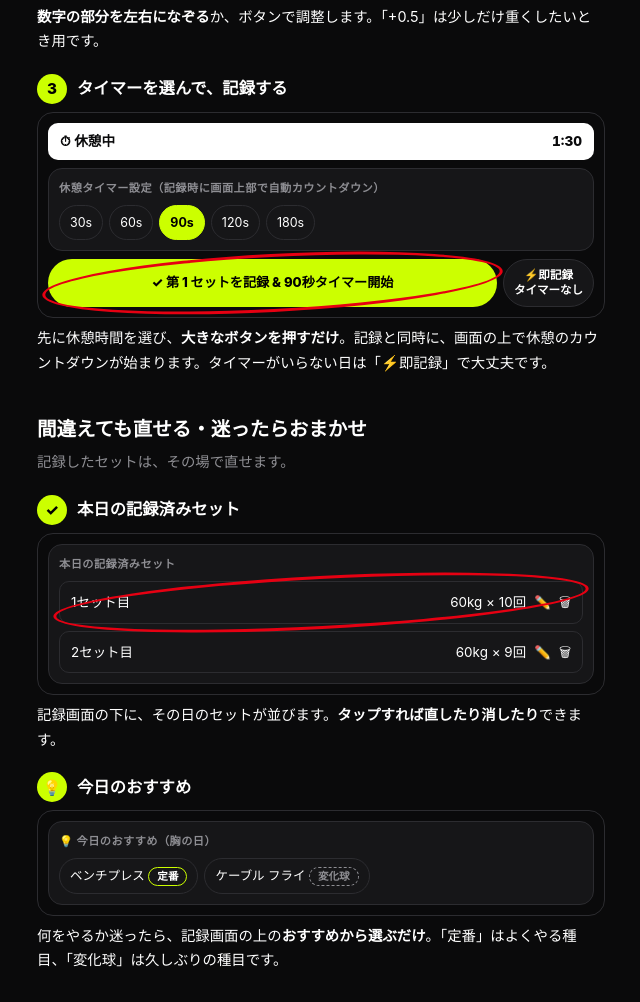
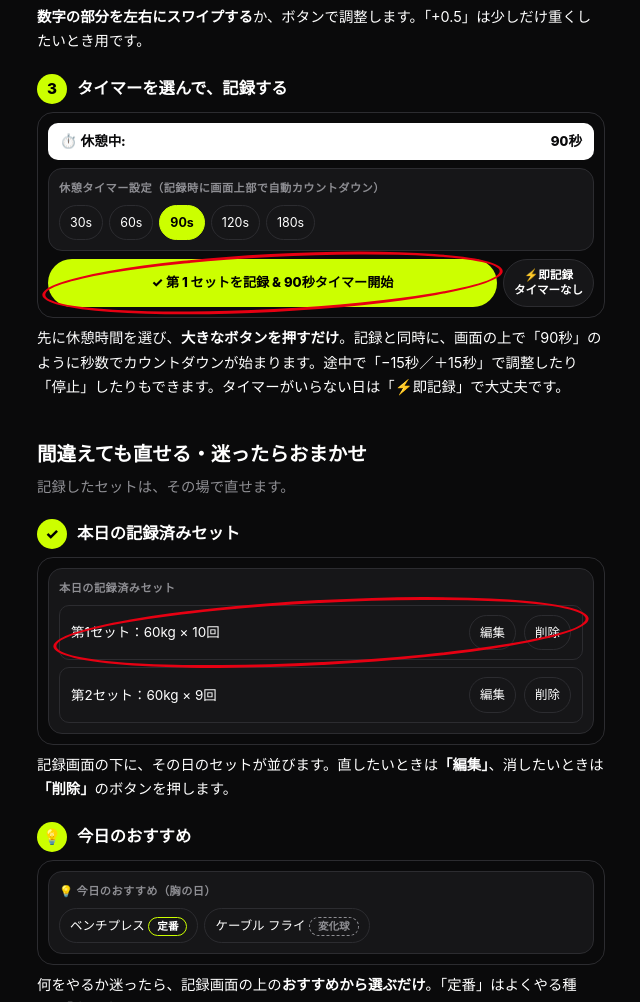
Before and after one commit to taichi-nagashima/workout-log-preview, a plain HTML site: page guide.html in a window 1280 px wide. Shown: the part 1141-2143 px from the top of the page, without its empty margins (319-959 px from the left). Drawn offline with Linux system fonts and the light colour scheme.

Commit message:
Add files via upload

```diff
--- a/guide.html
+++ b/guide.html
@@ -184,7 +184,7 @@
 <div class="step">
   <div class="step-head"><div class="step-num">2</div><div class="step-title">重量と回数を入れる</div></div>
   <div class="mock-screen">
-    <div class="mock-card"><div class="mock-label">重量 (WEIGHT) ⇄ 左右になぞって調整</div>
+    <div class="mock-card"><div class="mock-label">重量 (WEIGHT) ⇄ 左右スワイプで調整</div>
       <div class="redmark"><div class="mock-display">60<span class="unit">kg</span></div></div>
       <div class="mock-rowflex"><span class="mock-btn">-10</span><span class="mock-btn">-5</span><span class="mock-btn">+0.5</span><span class="mock-btn">+5</span><span class="mock-btn">+10</span></div>
     </div>
@@ -192,13 +192,13 @@
       <div class="mock-display">10<span class="unit">reps</span></div>
     </div>
   </div>
-  <p class="cap"><b>数字の部分を左右になぞる</b>か、ボタンで調整します。「+0.5」は少しだけ重くしたいとき用です。</p>
+  <p class="cap"><b>数字の部分を左右にスワイプする</b>か、ボタンで調整します。「+0.5」は少しだけ重くしたいとき用です。</p>
 </div>
 
 <div class="step">
   <div class="step-head"><div class="step-num">3</div><div class="step-title">タイマーを選んで、記録する</div></div>
   <div class="mock-screen">
-    <div class="mock-timerbar"><span>⏱ 休憩中</span><span>1:30</span></div>
+    <div class="mock-timerbar"><span>⏱️ 休憩中:</span><span>90秒</span></div>
     <div class="mock-card"><div class="mock-label">休憩タイマー設定（記録時に画面上部で自動カウントダウン）</div>
       <div class="mock-rowflex"><span class="mock-chip">30s</span><span class="mock-chip">60s</span><span class="mock-chip on">90s</span><span class="mock-chip">120s</span><span class="mock-chip">180s</span></div>
     </div>
@@ -207,7 +207,7 @@
       <div class="mock-skip">⚡即記録<br>タイマーなし</div>
     </div>
   </div>
-  <p class="cap">先に休憩時間を選び、<b>大きなボタンを押すだけ</b>。記録と同時に、画面の上で休憩のカウントダウンが始まります。タイマーがいらない日は「⚡即記録」で大丈夫です。</p>
+  <p class="cap">先に休憩時間を選び、<b>大きなボタンを押すだけ</b>。記録と同時に、画面の上で「90秒」のように秒数でカウントダウンが始まります。途中で「−15秒／＋15秒」で調整したり「停止」したりもできます。タイマーがいらない日は「⚡即記録」で大丈夫です。</p>
 </div>
 
 <h2>間違えても直せる・迷ったらおまかせ</h2>
@@ -217,11 +217,11 @@
   <div class="step-head"><div class="step-num">✓</div><div class="step-title">本日の記録済みセット</div></div>
   <div class="mock-screen">
     <div class="mock-card"><div class="mock-label">本日の記録済みセット</div>
-      <div class="redmark"><div class="mock-listrow"><span>1セット目</span><span class="grow"></span><span>60kg × 10回</span><span>✏️</span><span>🗑</span></div></div>
-      <div class="mock-listrow"><span>2セット目</span><span class="grow"></span><span>60kg × 9回</span><span>✏️</span><span>🗑</span></div>
+      <div class="redmark"><div class="mock-listrow"><span>第1セット：60kg × 10回</span><span class="grow"></span><span class="mock-chip">編集</span><span class="mock-chip">削除</span></div></div>
+      <div class="mock-listrow"><span>第2セット：60kg × 9回</span><span class="grow"></span><span class="mock-chip">編集</span><span class="mock-chip">削除</span></div>
     </div>
   </div>
-  <p class="cap">記録画面の下に、その日のセットが並びます。<b>タップすれば直したり消したり</b>できます。</p>
+  <p class="cap">記録画面の下に、その日のセットが並びます。直したいときは<b>「編集」</b>、消したいときは<b>「削除」</b>のボタンを押します。</p>
 </div>
 
 <div class="step">
@@ -279,7 +279,7 @@
 <details class="acc">
   <summary>⚙ おすすめの条件と週間目標<span class="pill">お好みで</span><span class="arr">›</span></summary>
   <div class="acc-body">
-    <p>設定で「目指す体型（バランス／逆三角形／厚い胸板／健康維持）」と「使える器具」を選ぶと、おすすめの精度が上がります。週間目標（週に何回やるか）もここで変えられます。</p>
+    <p>設定で「目指す体型（バランス／逆三角形／厚い胸板／健康維持・足腰強化）」と「使える器具」を選ぶと、おすすめの精度が上がります。週間目標（週に何回やるか）もここで変えられます。</p>
   </div>
 </details>
 
```
Also changed, not shown: index.html (+2 -2 lines).
